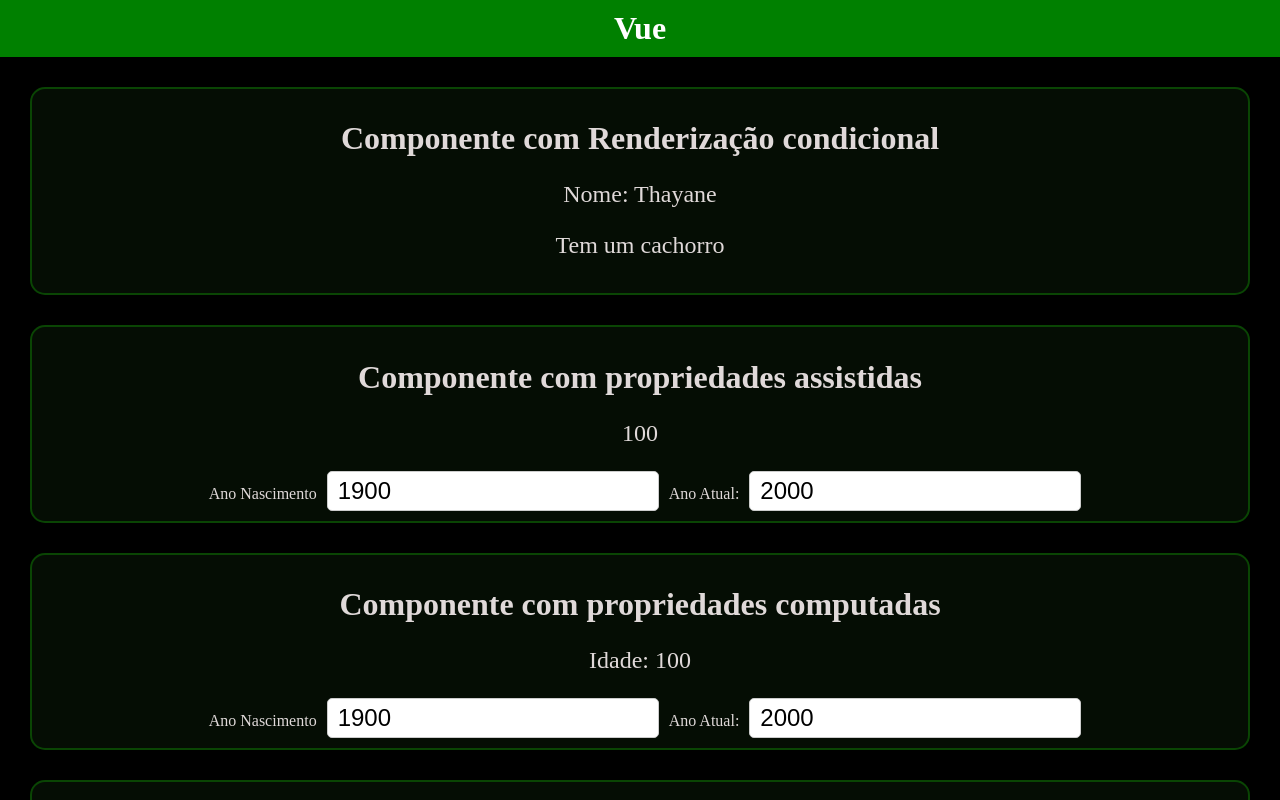
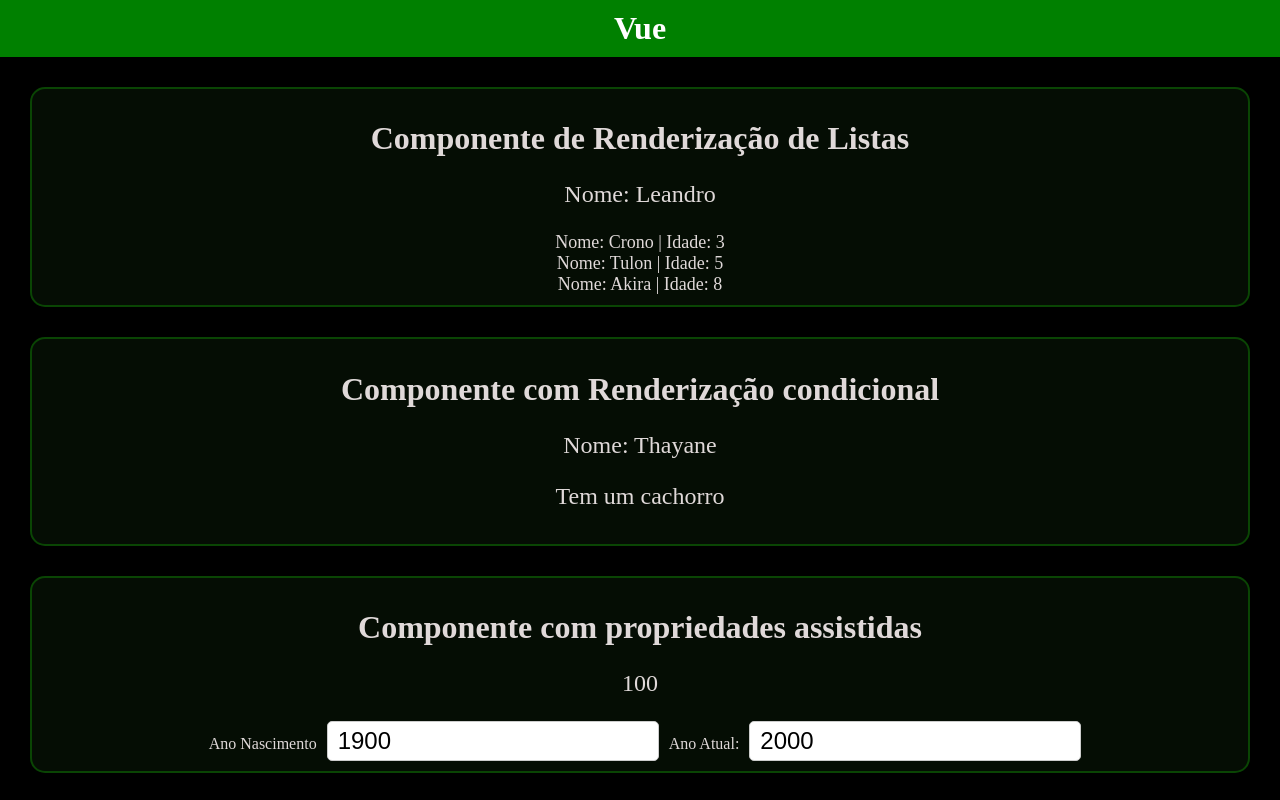
Before and after one commit to leandromccordeiro/first-vue-app, a Vue app: page / in a window 1280 px wide. Shown: the top 800 px of the page. Built offline with nearby package versions, Linux system fonts and the light colour scheme.

Commit message:
componente de renderização de listas

```diff
--- a/src/App.vue
+++ b/src/App.vue
@@ -9,10 +9,18 @@
 import PropriedadesComputadas from "./components/PropriedadesComputadas.vue";
 import PropriedadesAssistida from "./components/PropriedadesAssistida.vue";
 import RenderizacaoCondicional from "./components/RenderizacaoCondicional.vue";
+import RenderizacaoListas from "./components/RenderizacaoListas.vue";
+
+const cachorrosDoLeandro = [
+  {nome:'Crono', idade:3},
+  {nome:'Tulon', idade:5},
+  {nome:'Akira', idade: 8}
+]
 </script>
 
 <template>
   <header>Vue</header>
+  <RenderizacaoListas nome="Leandro" :cachorros="cachorrosDoLeandro"/>
   <RenderizacaoCondicional nome="Thayane" :qtd-cachorros="1"/>
   <PropriedadesAssistida/>
   <PropriedadesComputadas/>
--- /dev/null
+++ b/src/components/RenderizacaoListas.vue
@@ -0,0 +1,32 @@
+<template>
+    <div class="componente">
+        <h1>Componente de Renderização de Listas</h1>
+        <p>Nome: {{ nome }}</p>
+        <ul>
+            <li v-for="cachorro in cachorros">
+                Nome: {{ cachorro.nome }} | Idade: {{ cachorro.idade }}</li>
+        </ul>
+    </div>
+</template>
+
+<script setup>
+import { defineProps } from 'vue';
+
+defineProps( {
+    nome:String,
+    cachorros:Array
+})
+</script>
+
+<style scoped>
+ul {
+    margin: 0px;
+    padding: 0px;
+}
+
+li {
+    list-style: none;
+    text-align: center;
+    font-size: large;
+}
+</style>
```
